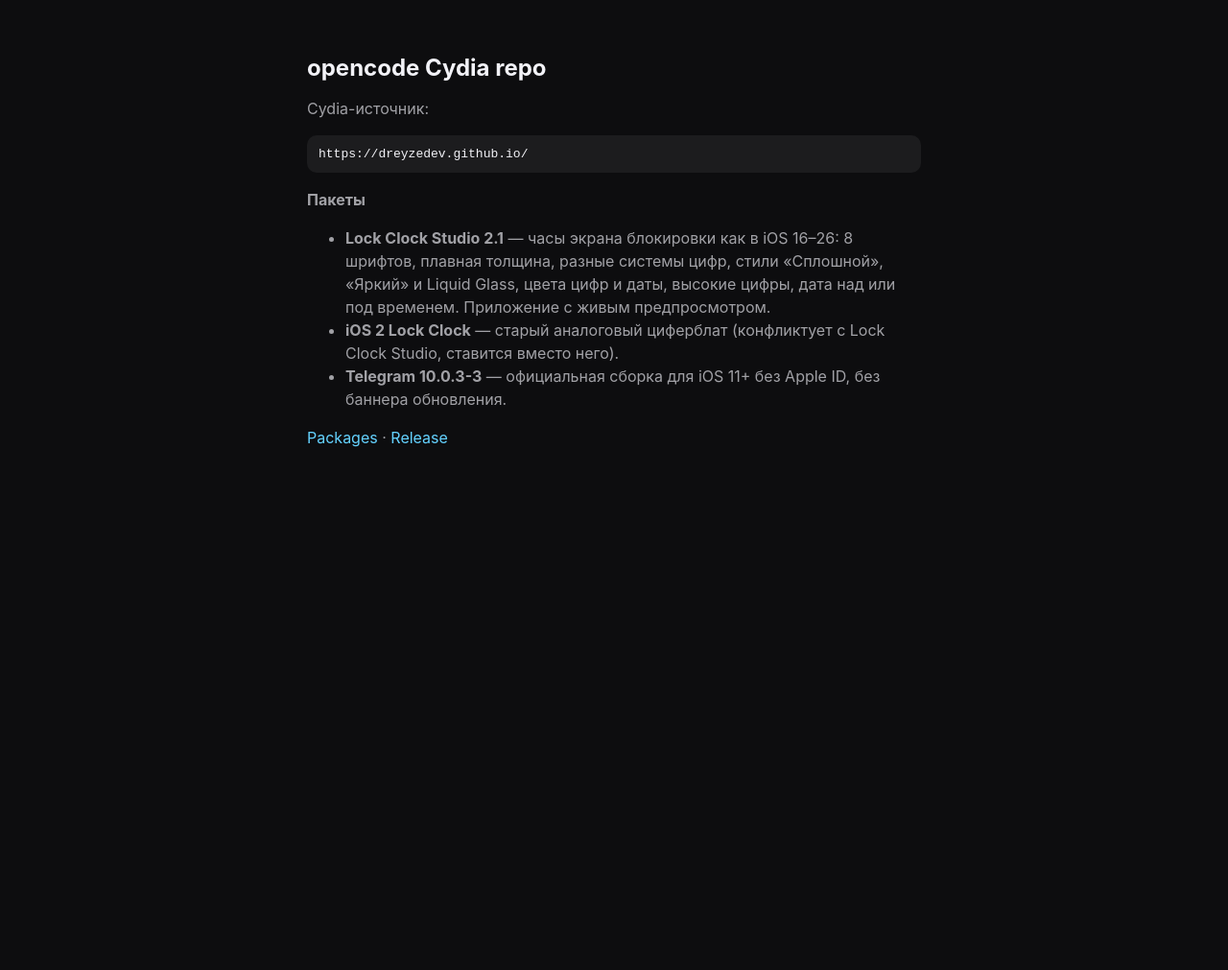
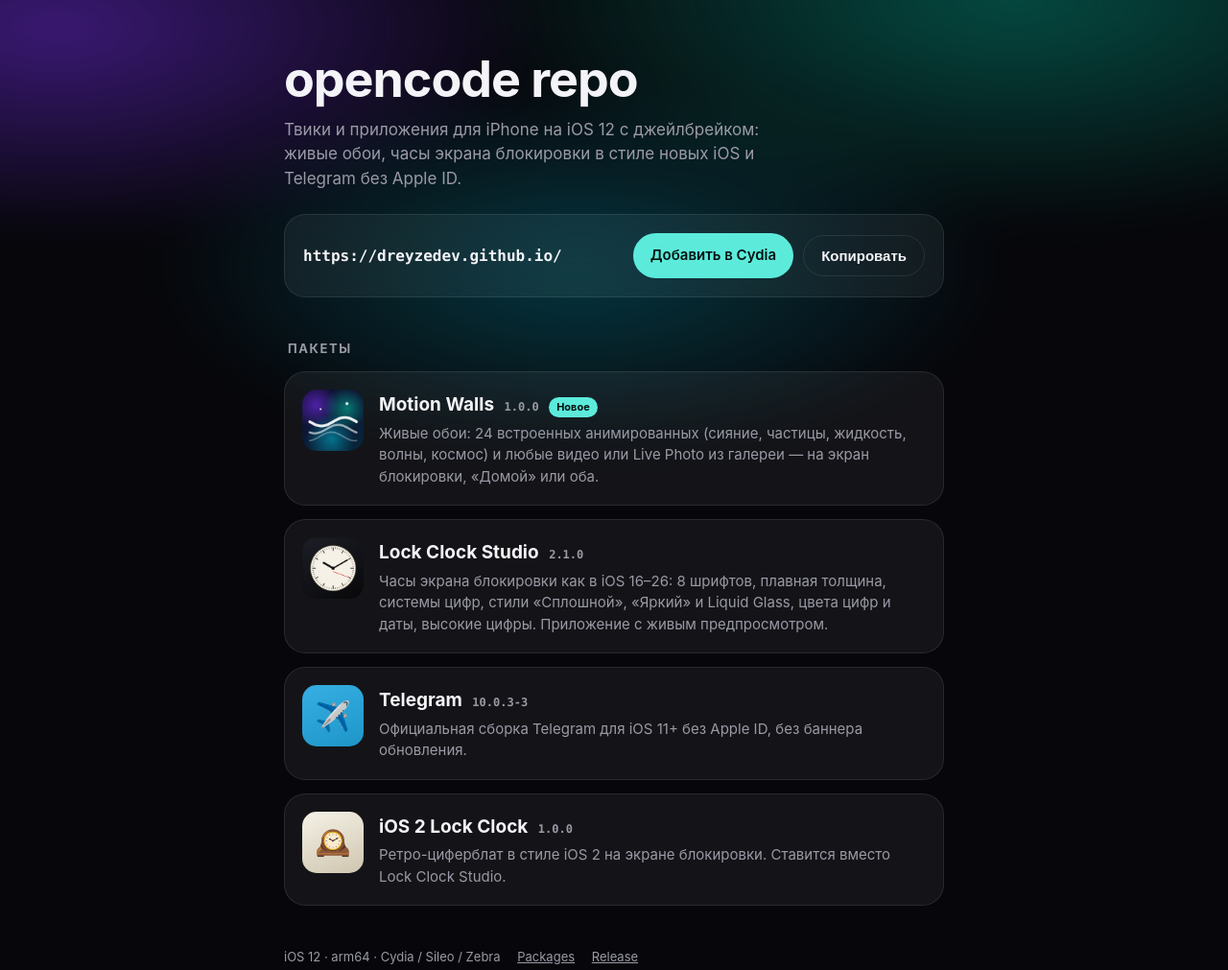
Before and after one commit to DreyzeDev/DreyzeDev.github.io, a plain HTML site: page index.html in a window 1280 px wide. Shown: the whole page at 96% size. Before the commit the page ends 800 px from the top, so only its background shows below. Drawn offline with Linux system fonts and the light colour scheme.

Commit message:
feat: Motion Walls 1.0.0 live wallpapers and redesigned site
- Add Motion Walls: 24 built-in animated wallpapers (aurora, particles,
  liquid, waves, space) plus any video or Live Photo from the gallery,
  for the lock screen, home screen or both.
- Add a Cydia depiction page for Motion Walls.
- Redesign the landing page (iOS 12 Safari compatible) with package
  cards and an "Add to Cydia" button.
- Rebuild Packages/Release indexes.

Co-Authored-By: Claude Opus 5.5 <noreply@anthropic.com>

```diff
--- a/index.html
+++ b/index.html
@@ -1,13 +1,147 @@
 <!doctype html>
-<html lang="ru"><head><meta charset="utf-8"><meta name="viewport" content="width=device-width, initial-scale=1"><title>opencode Cydia repo</title>
-<style>body{font-family:-apple-system,Helvetica,Arial,sans-serif;background:#0d0d0f;color:#f2f2f7;margin:0}main{max-width:640px;margin:0 auto;padding:40px 20px}h1{font-size:24px}code,pre{background:#1c1c1e;border-radius:10px;padding:12px;overflow-x:auto;display:block}p,li{color:#a1a1a6;line-height:1.5}a{color:#64d2ff;text-decoration:none}</style>
-</head><body><main><h1>opencode Cydia repo</h1>
-<p>Cydia-источник:</p><pre>https://dreyzedev.github.io/</pre>
-<p><strong>Пакеты</strong></p>
-<ul>
-<li><strong>Lock Clock Studio 2.1</strong> — часы экрана блокировки как в iOS 16–26: 8 шрифтов, плавная толщина, разные системы цифр, стили «Сплошной», «Яркий» и Liquid Glass, цвета цифр и даты, высокие цифры, дата над или под временем. Приложение с живым предпросмотром.</li>
-<li><strong>iOS 2 Lock Clock</strong> — старый аналоговый циферблат (конфликтует с Lock Clock Studio, ставится вместо него).</li>
-<li><strong>Telegram 10.0.3-3</strong> — официальная сборка для iOS 11+ без Apple ID, без баннера обновления.</li>
-</ul>
-<p><a href="Packages">Packages</a> · <a href="Release">Release</a></p>
-</main></body></html>
+<html lang="ru">
+<head>
+<meta charset="utf-8">
+<meta name="viewport" content="width=device-width, initial-scale=1, viewport-fit=cover">
+<title>opencode Cydia repo</title>
+<meta name="description" content="Твики и приложения для iOS 12: живые обои, часы экрана блокировки, Telegram без Apple ID.">
+<style>
+:root {
+  --bg: #07070b;
+  --card: rgba(255, 255, 255, 0.055);
+  --card-border: rgba(255, 255, 255, 0.09);
+  --text: #f4f4f8;
+  --muted: #9a9aa6;
+  --accent: #5cebdb;
+  --accent-2: #9b6bff;
+  --radius: 22px;
+}
+* { box-sizing: border-box; }
+html { -webkit-text-size-adjust: 100%; }
+body {
+  margin: 0;
+  background: var(--bg);
+  color: var(--text);
+  font-family: -apple-system, "SF Pro Text", "Helvetica Neue", Helvetica, Arial, sans-serif;
+  line-height: 1.5;
+  overflow-x: hidden;
+}
+.aurora {
+  position: fixed; top: -20%; left: -20%; right: -20%; height: 620px; z-index: -1;
+  background:
+    radial-gradient(40% 50% at 20% 30%, rgba(123, 47, 247, 0.45), transparent 70%),
+    radial-gradient(45% 55% at 75% 25%, rgba(0, 201, 167, 0.35), transparent 70%),
+    radial-gradient(35% 45% at 50% 70%, rgba(0, 224, 255, 0.22), transparent 70%);
+  filter: blur(20px);
+  animation: drift 18s ease-in-out infinite alternate;
+}
+@keyframes drift { from { transform: translate3d(-3%, 0, 0) scale(1); } to { transform: translate3d(3%, 4%, 0) scale(1.08); } }
+@media (prefers-reduced-motion: reduce) { .aurora { animation: none; } }
+main { max-width: 720px; margin: 0 auto; padding: 56px 16px 48px; }
+header h1 { font-size: 40px; line-height: 1.05; margin: 0 0 12px; letter-spacing: -0.02em; }
+header p { color: var(--muted); font-size: 17px; margin: 0 0 24px; max-width: 520px; }
+.source {
+  display: flex; flex-wrap: wrap; align-items: center;
+  background: var(--card); border: 1px solid var(--card-border); border-radius: var(--radius);
+  padding: 14px; backdrop-filter: blur(20px); -webkit-backdrop-filter: blur(20px);
+}
+.source > * { margin: 5px; }
+.source code { flex: 1 1 220px; font: 600 16px ui-monospace, Menlo, monospace; color: var(--text); word-break: break-all; }
+.button {
+  display: inline-flex; align-items: center; justify-content: center;
+  padding: 12px 18px; border-radius: 999px; font-weight: 600; font-size: 15px;
+  text-decoration: none; color: #04110f; background: var(--accent); border: 0; cursor: pointer;
+  transition: transform .15s ease, filter .15s ease;
+}
+.button:hover { filter: brightness(1.08); }
+.button:active { transform: scale(.97); }
+.button.ghost { background: transparent; color: var(--text); border: 1px solid var(--card-border); }
+h2 { font-size: 13px; text-transform: uppercase; letter-spacing: .12em; color: var(--muted); margin: 44px 4px 14px; }
+.packages { display: grid; gap: 14px; }
+.package {
+  display: grid; grid-template-columns: 64px 1fr; gap: 16px; align-items: start;
+  background: var(--card); border: 1px solid var(--card-border); border-radius: var(--radius);
+  padding: 18px; text-decoration: none; color: inherit;
+  transition: border-color .2s ease, transform .2s ease;
+}
+a.package:hover { border-color: rgba(92, 235, 219, 0.45); transform: translateY(-2px); }
+.icon { width: 64px; height: 64px; border-radius: 15px; display: grid; place-items: center; font-size: 30px; overflow: hidden; }
+.icon img { width: 100%; height: 100%; display: block; }
+.icon.tg { background: linear-gradient(160deg, #37aee2, #1e96c8); }
+.icon.retro { background: linear-gradient(160deg, #f5f1e6, #cfc6b0); }
+.package h3 { margin: 2px 0 4px; font-size: 19px; }
+.package h3 span { margin-left: 6px; }
+.version { display: inline-block; font: 600 12px ui-monospace, Menlo, monospace; color: var(--muted); }
+.tag { display: inline-block; font-size: 11px; font-weight: 700; color: #04110f; background: var(--accent); border-radius: 999px; padding: 2px 8px; }
+.package p { margin: 0; color: var(--muted); font-size: 15px; }
+footer { margin-top: 44px; color: var(--muted); font-size: 13px; }
+footer > * { margin-right: 14px; }
+footer a { color: var(--muted); }
+@media (min-width: 600px) { header h1 { font-size: 52px; } }
+</style>
+</head>
+<body>
+<div class="aurora" aria-hidden="true"></div>
+<main>
+  <header>
+    <h1>opencode repo</h1>
+    <p>Твики и приложения для iPhone на iOS 12 с джейлбрейком: живые обои, часы экрана блокировки в стиле новых iOS и Telegram без Apple ID.</p>
+    <div class="source">
+      <code id="source-url">https://dreyzedev.github.io/</code>
+      <a class="button" href="cydia://url/https://cydia.saurik.com/api/share#?source=https://dreyzedev.github.io/">Добавить в Cydia</a>
+      <button class="button ghost" type="button" id="copy">Копировать</button>
+    </div>
+  </header>
+
+  <h2>Пакеты</h2>
+  <section class="packages">
+    <a class="package" href="depictions/motionwalls.html">
+      <div class="icon"><img src="depictions/assets/motionwalls.png" alt=""></div>
+      <div>
+        <h3>Motion Walls <span class="version">1.0.0</span> <span class="tag">Новое</span></h3>
+        <p>Живые обои: 24 встроенных анимированных (сияние, частицы, жидкость, волны, космос) и любые видео или Live Photo из галереи — на экран блокировки, «Домой» или оба.</p>
+      </div>
+    </a>
+    <div class="package">
+      <div class="icon"><img src="depictions/assets/lockclockstudio.png" alt=""></div>
+      <div>
+        <h3>Lock Clock Studio <span class="version">2.1.0</span></h3>
+        <p>Часы экрана блокировки как в iOS 16–26: 8 шрифтов, плавная толщина, системы цифр, стили «Сплошной», «Яркий» и Liquid Glass, цвета цифр и даты, высокие цифры. Приложение с живым предпросмотром.</p>
+      </div>
+    </div>
+    <div class="package">
+      <div class="icon tg" aria-hidden="true">✈️</div>
+      <div>
+        <h3>Telegram <span class="version">10.0.3-3</span></h3>
+        <p>Официальная сборка Telegram для iOS 11+ без Apple ID, без баннера обновления.</p>
+      </div>
+    </div>
+    <div class="package">
+      <div class="icon retro" aria-hidden="true">🕰️</div>
+      <div>
+        <h3>iOS 2 Lock Clock <span class="version">1.0.0</span></h3>
+        <p>Ретро-циферблат в стиле iOS 2 на экране блокировки. Ставится вместо Lock Clock Studio.</p>
+      </div>
+    </div>
+  </section>
+
+  <footer>
+    <span>iOS 12 · arm64 · Cydia / Sileo / Zebra</span>
+    <a href="Packages">Packages</a>
+    <a href="Release">Release</a>
+  </footer>
+</main>
+<script>
+document.getElementById('copy').addEventListener('click', function () {
+  var url = document.getElementById('source-url').textContent;
+  var button = this;
+  function done() { button.textContent = 'Скопировано'; setTimeout(function () { button.textContent = 'Копировать'; }, 1600); }
+  if (navigator.clipboard && navigator.clipboard.writeText) {
+    navigator.clipboard.writeText(url).then(done, function () { window.prompt('Скопируй адрес:', url); });
+  } else {
+    window.prompt('Скопируй адрес:', url);
+  }
+});
+</script>
+</body>
+</html>
```
Also changed, not shown: depictions/motionwalls.html (added, +137 -0 lines), depictions/assets/lockclockstudio.png (added), depictions/assets/motionwalls.png (added), 8 other files.
